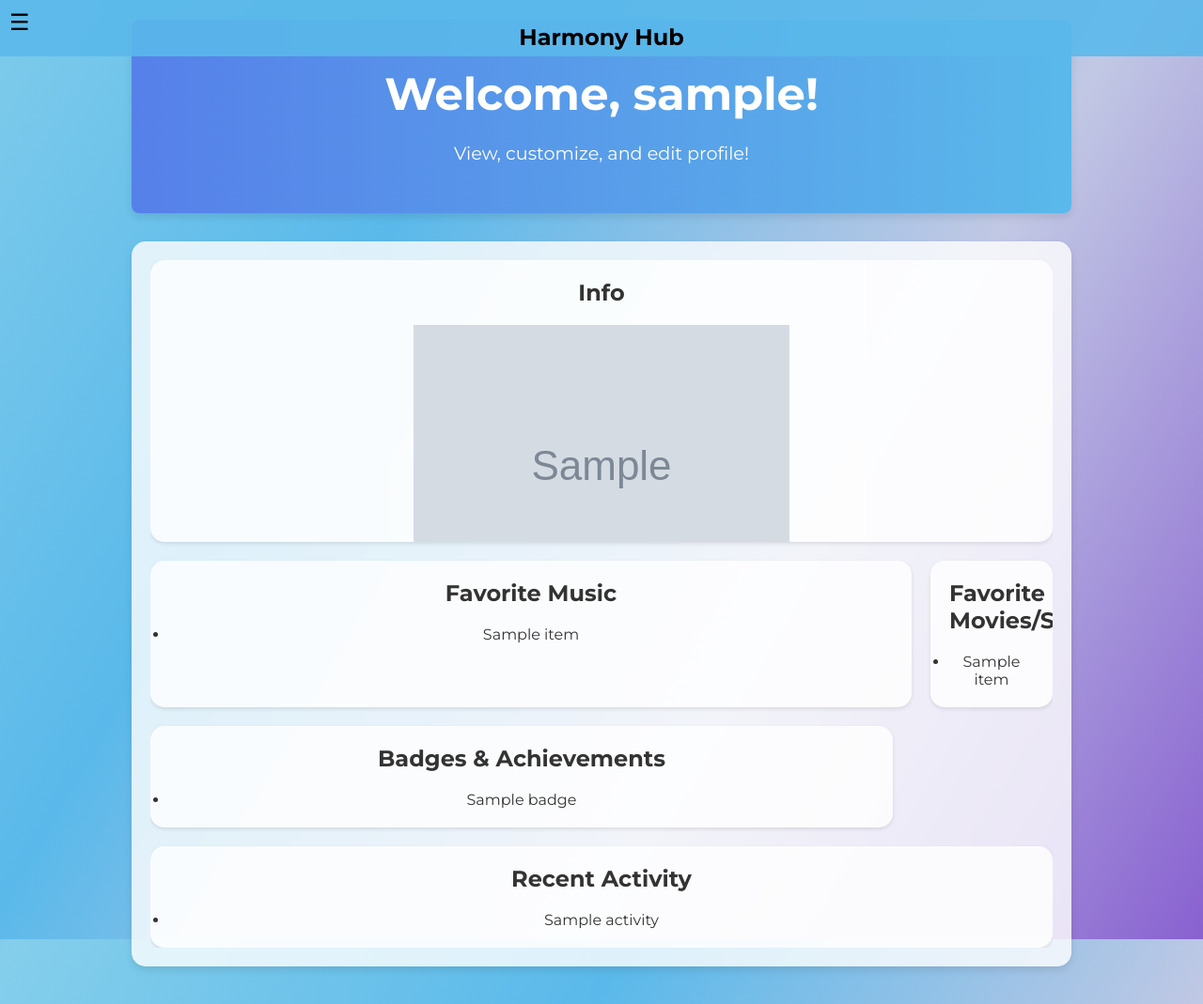
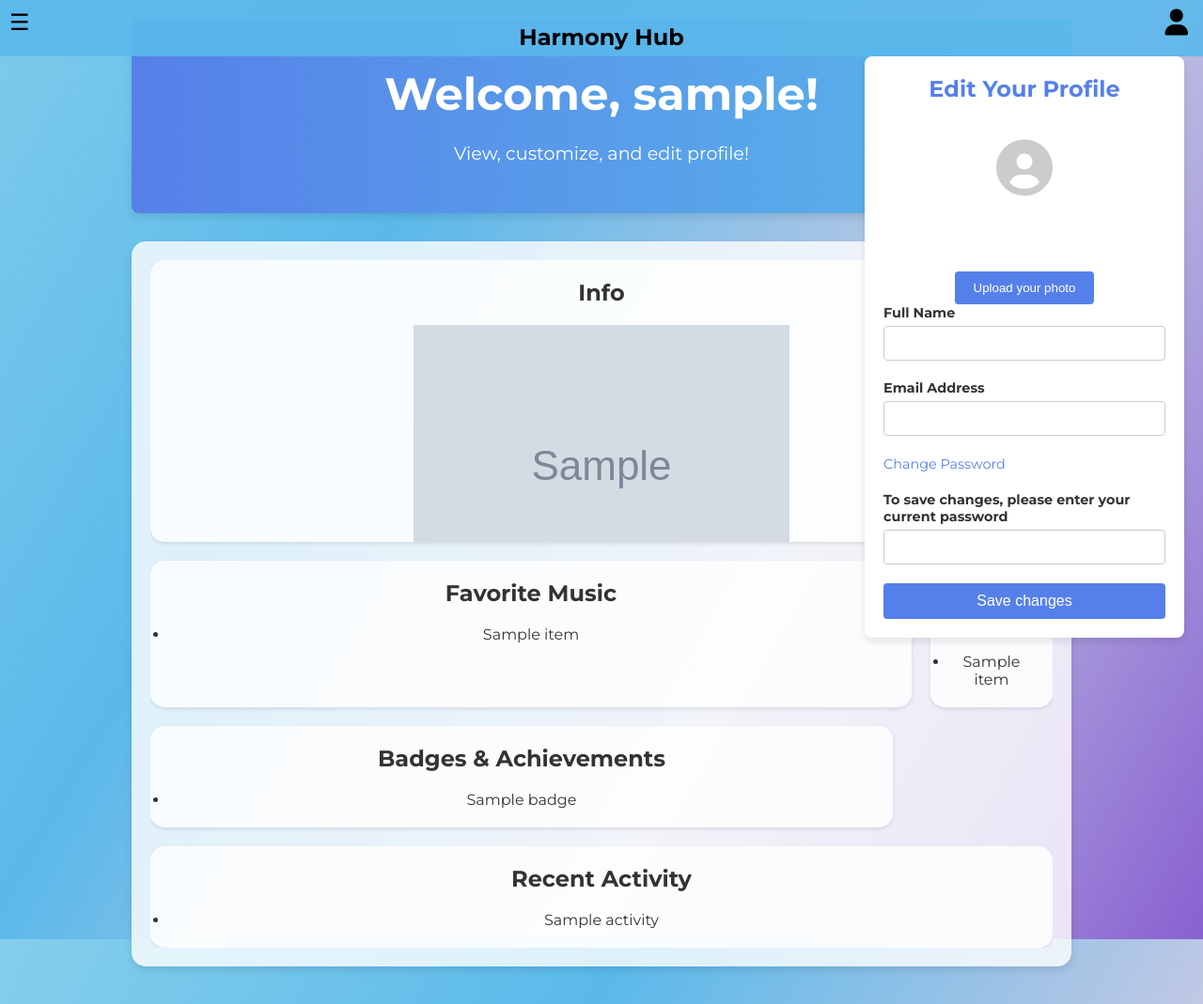
Before and after one commit to rinabug/harmony-hub, a Flask app: template templates/profile.html in a window 1280 px wide. Shown: the top 1069 px of the page at 94% size. Run offline with Flask 3, Linux system fonts and the light colour scheme; the template is opened without the code that fills it: most values are stand-ins (such as "Sample title", 1, 10 or a date in 2020); grey boxes marked "Sample" are stand-in pictures.

Commit message:
i have made changes to the profile page with include css, javascript all in one

```diff
--- a/templates/profile.html
+++ b/templates/profile.html
@@ -7,15 +7,164 @@
     <link rel="stylesheet" href="{{ url_for('static', filename='css/styles.css') }}">
     <link href="https://fonts.googleapis.com/css2?family=Montserrat:wght@400;700&family=Roboto:wght@400;700&display=swap" rel="stylesheet">
     <link rel="stylesheet" href="https://cdnjs.cloudflare.com/ajax/libs/font-awesome/6.0.0-beta3/css/all.min.css">
+    <style>
+/* CSS for Profile Section */
+
+.icons {
+    display: flex;
+    align-items: center;
+    position: absolute;
+    right: 16px; /* Adjust as needed to move the icon */
+    top: 10px;
+}
+
+#user-btn {
+    font-size: 28px;
+    cursor: pointer;
+}
+
+/* Profile section styles */
+.profile {
+    display: none; /* Hide by default */
+    background-color: #fff;
+    padding: 20px;
+    box-shadow: 0 4px 8px rgba(0, 0, 0, 0.1);
+    border-radius: 8px;
+    position: absolute;
+    top: 60px; /* Adjust based on your header height */
+    right: 20px; /* Positioning to the right side */
+    z-index: 1000;
+    display: flex;
+    flex-direction: column;
+    align-items: center;
+    justify-content: center;
+}
+
+.profile.active {
+    display: flex; /* Show the profile section */
+}
+
+.profile-container {
+    text-align: center;
+    max-width: 300px;
+    margin: 0 auto;
+}
+
+.profile-picture-placeholder {
+    font-size: 60px;
+    color: #ccc;
+    height: 100px; /* Ensure a consistent size */
+    width: 100px; /* Ensure it stays circular */
+    overflow: hidden; /* Hide overflow */
+    border-radius: 50%;
+    margin: 20px auto 50px auto; /* Space above and below, center horizontally */
+    display: flex; /* Center the icon/image */
+    align-items: center; /* Center the icon/image vertically */
+    justify-content: center; /* Center the icon/image horizontally */
+}
+
+.profile h2 {
+    margin-bottom: 20px;
+    color: #5680E9; /* Make the color blue */
+}
+
+.profile p {
+    margin: 20px 0;
+    font-size: 0.9em;
+    color: #555;
+}
+
+.profile a {
+    color: #5680E9;
+    text-decoration: none;
+}
+
+.profile a:hover {
+    text-decoration: underline;
+}
+
+.profile .form-group {
+    margin-bottom: 20px;
+    text-align: left;
+    width: 100%; /* Ensure the form groups take up full width */
+}
+
+.profile .form-group label {
+    display: block;
+    margin-bottom: 5px;
+    font-weight: bold;
+    font-size: 0.9em;
+}
+
+.profile .form-group input[type="text"],
+.profile .form-group input[type="email"],
+.profile .form-group input[type="password"] {
+    width: 100%;
+    padding: 10px;
+    border: 1px solid #ccc;
+    border-radius: 4px;
+    box-sizing: border-box;
+}
+
+.profile .form-group .change-password-link {
+    font-size: 0.9em;
+    color: #5680E9;
+    text-decoration: none;
+}
+
+.profile .form-group .change-password-link:hover {
+    text-decoration: underline;
+}
+
+.profile .save-changes-btn {
+    padding: 10px 20px;
+    background-color: #5680E9;
+    color: white;
+    border: none;
+    border-radius: 4px;
+    cursor: pointer;
+    width: 100%;
+    font-size: 1em;
+}
+
+.profile .save-changes-btn:hover {
+    background-color: #5AB9EA;
+}
+
+#upload-photo-btn {
+    margin-top: 10px;
+    padding: 10px 20px;
+    background-color: #5680E9;
+    color: white;
+    border: none;
+    border-radius: 4px;
+    cursor: pointer;
+}
+
+#upload-photo-btn:hover {
+    background-color: #5AB9EA;
+}
+
+.profile-picture-placeholder img {
+    width: 100%;
+    height: 100%;
+    object-fit: cover;
+}
+
+</style>
 </head>
 <body>
     <header>
         <button class="menu-toggle" id="menu-toggle">&#9776;</button>
         <h1>Harmony Hub</h1>
+        <div class="icons">
+         <i id="user-btn" class="fas fa-user"></i>
+    </div>
     </header>
 
     <div id="main-container">
         <aside class="sidebar" id="sidebar">
+
             <div class="sidebar-header">
                 <i class="fas fa-cloud"></i>
                 <span>Harmony Hub</span>
@@ -100,8 +249,36 @@
 
         </main>
     </div>
+<div class="profile" id="profile-section">
+        <div class="profile-container">
+            <h2>Edit Your Profile</h2>
+            <div class="profile-picture-placeholder" id="profile-picture-placeholder">
+                <i class="fas fa-user-circle"></i>
+            </div>
+            <input type="file" id="upload-photo" style="display: none;">
+            <button id="upload-photo-btn">Upload your photo</button>
+            <form id="profile-form">
+                <div class="form-group">
+                    <label for="full-name">Full Name</label>
+                    <input type="text" id="full-name" name="full_name" value="">
+                </div>
+                <div class="form-group">
+                    <label for="email-address">Email Address</label>
+                    <input type="email" id="email-address" name="email_address" value="">
+                </div>
+                <div class="form-group">
+                    <a href="#" class="change-password-link">Change Password</a>
+                </div>
+                <div class="form-group">
+                    <label for="current-password">To save changes, please enter your current password</label>
+                    <input type="password" id="current-password" name="current_password">
+                </div>
+                <button type="submit" class="save-changes-btn">Save changes</button>
+            </form>
+        </div>
+    </div>
 
-    <script src="{{ url_for('static', filename='js/profile.js') }}"></script>
+  <script src="{{ url_for('static', filename='js/profile.js') }}"></script>
     <script>
         document.addEventListener('DOMContentLoaded', function() {
             const menuToggle = document.getElementById('menu-toggle');
@@ -116,6 +293,37 @@
                 mainContent.classList.toggle('expanded');
                 header.classList.toggle('expanded');
             });
+
+            const userBtn = document.querySelector('#user-btn');
+            const profile = document.querySelector('#profile-section');
+
+            userBtn.addEventListener('click', function() {
+                profile.classList.toggle('active');
+            });
+
+            document.querySelector('#profile-form').addEventListener('submit', function(event) {
+                event.preventDefault();
+                alert('Profile updated!');
+            });
+
+            const uploadPhotoBtn = document.getElementById('upload-photo-btn');
+            const uploadPhotoInput = document.getElementById('upload-photo');
+            const profilePicturePlaceholder = document.getElementById('profile-picture-placeholder');
+
+            uploadPhotoBtn.addEventListener('click', function() {
+                uploadPhotoInput.click();
+            });
+
+            uploadPhotoInput.addEventListener('change', function(event) {
+                const file = event.target.files[0];
+                if (file) {
+                    const reader = new FileReader();
+                    reader.onload = function(e) {
+                        profilePicturePlaceholder.innerHTML = `<img src="${e.target.result}" alt="Profile Picture">`;
+                    };
+                    reader.readAsDataURL(file);
+                }
+            });
         });
     </script>
 </body>
```
